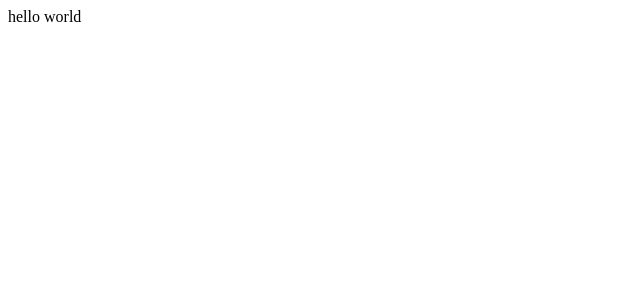
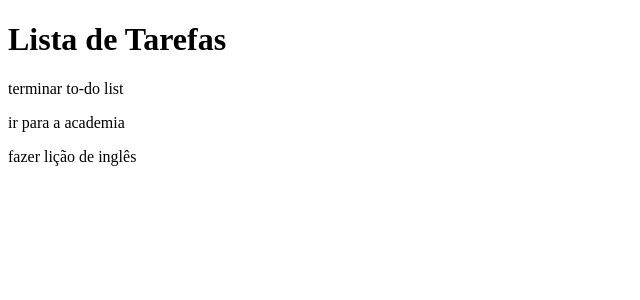
Before and after one commit to lunewaii/to-do, a React (Vite) app: page / in a window 1280 px wide. Shown: the top 300 px of the page, without its empty margins (0-640 px from the left). Built offline with nearby package versions, Linux system fonts and the light colour scheme.

Commit message:
renderizacao to-dos que eu mesma pus no codigo

```diff
--- a/src/App.jsx
+++ b/src/App.jsx
@@ -1,10 +1,40 @@
-import { useState } from 'react'
+import { useEffect, useState } from 'react'
 
 function App() {
+  const [todos, setTodos] = useState([
+    {
+      id: 1,
+      text: 'terminar to-do list',
+      category: 'Trabalho',
+      isCompleted: false
+    },
+    {
+      id: 2,
+      text: 'ir para a academia',
+      category: 'Pessoal',
+      isCompleted: false
+    },
+    {
+      id: 3,
+      text: 'fazer lição de inglês',
+      category: 'Estudos',
+      isCompleted: false
+    }
+  ])
 
   return (
-    <div>
-      hello world
+    <div className="app">
+      <h1>Lista de Tarefas</h1>
+      <div className="todo-list">
+        {todos.map((todo) => ( //esse objeto é acessado com (), diferente do javascript
+          <div className="todo">
+            <div className="content">
+              <p>{todo.text}</p>
+
+            </div>
+          </div>
+        ))}
+      </div>
     </div>
   )
 }
```
